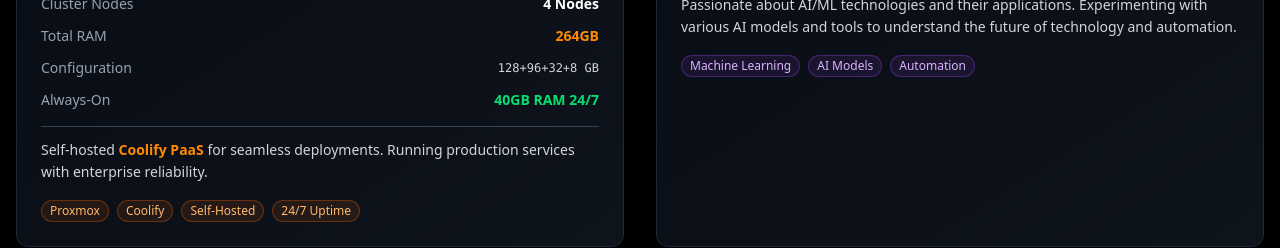
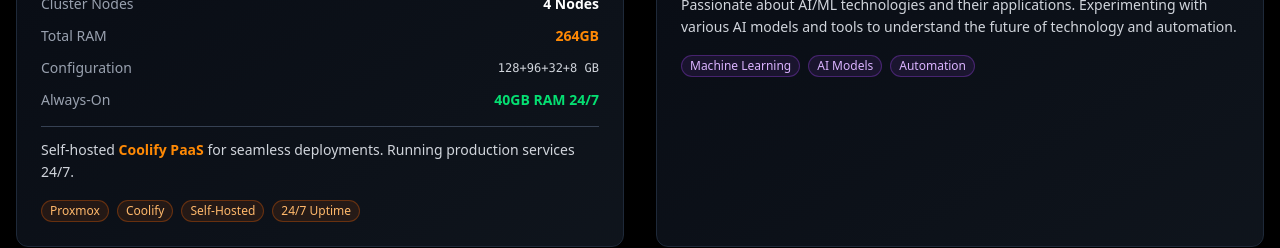
Before and after one commit to arturict/goncalo-portfolio, a Next.js app: page / in a window 1280 px wide. Shown: the part 2760-3008 px from the top of the page. Built offline with nearby package versions, Linux system fonts and the light colour scheme.

Commit message:
fix: Remove 'enterprise reliability' from homelab section

```diff
--- a/app/page.tsx
+++ b/app/page.tsx
@@ -383,7 +383,7 @@
                 <div className="pt-3 border-t border-gray-700">
                   <p className="text-sm text-gray-300 leading-relaxed">
                     Self-hosted <span className="text-orange-400 font-semibold">Coolify PaaS</span> for
-                    seamless deployments. Running production services with enterprise reliability.
+                    seamless deployments. Running production services 24/7.
                   </p>
                 </div>
                 <div className="flex flex-wrap gap-2">
```
